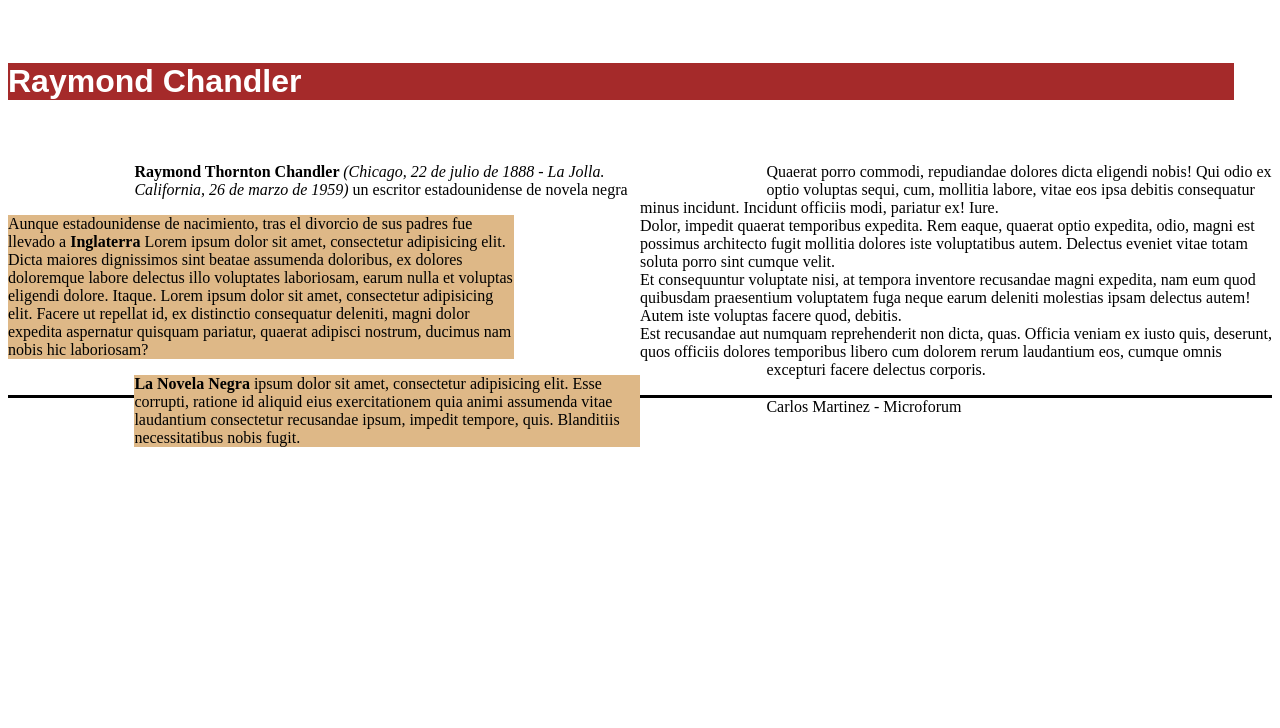
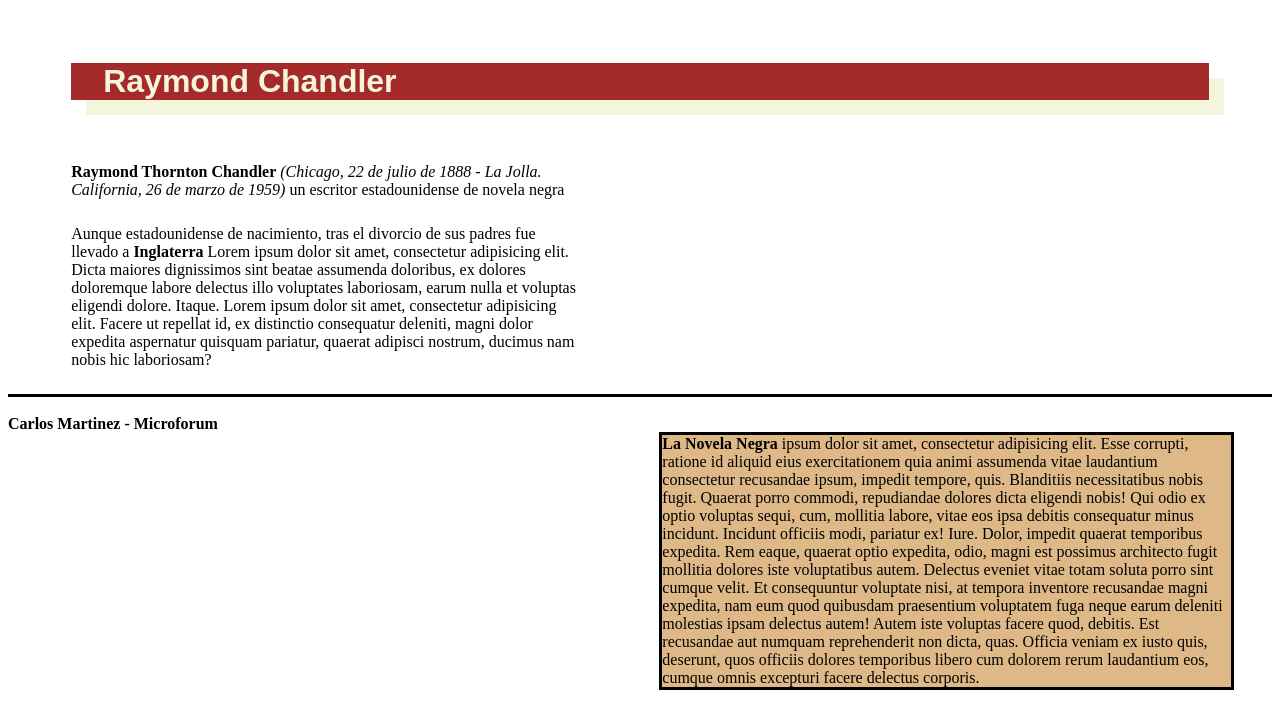
Before and after one commit to Casana/HTML_CSS, a website: page 15_Nota de prensa/15_notaposicion.html in a window 1280 px wide. Drawn offline with Linux system fonts and the light colour scheme.

Commit message:
Casa Madrid

```diff
--- a/15_Nota de prensa/15_notaposicion.html
+++ b/15_Nota de prensa/15_notaposicion.html
@@ -21,14 +21,16 @@
 
             h1     {font-family:fantasy, cursive ;
                     background-color: brown;
-                    color: white;
-                    margin: 5% 3% 5% 0%;}
+                    padding-left: 1em;
+                    color: beige;
+                    margin: 5%;
+                    box-shadow: 15px 15px beige;}
 
-            #add {width:40%; margin:0% 10%; float:left}
+            #add {width:40%; margin:1% 5%;}
 
-            #bio {width:40%; margin-right:10%; float:left; background-color: burlywood}
+            #bio {width:40%; margin:2% 5%;}
 
-            #obra {width:40%; margin:0% 10%; float:left; background-color: burlywood}
+            #obra {width:45%; margin:3%; float:right; background-color: burlywood ; border-style: solid; border width 2px 0px}
 
             footer {border-top:solid}
 
@@ -39,21 +41,23 @@
             <h1> Raymond Chandler </h1>
 
             <article>
-                <p id="add"> <strong> Raymond Thornton Chandler </strong> <cite> (Chicago, 22 de julio de 1888 - La Jolla. California, 26 de marzo de 1959) </cite> un escritor estadounidense de novela negra  </p>
+                <div id="add">
+                    <strong> Raymond Thornton Chandler</strong> <cite> (Chicago, 22 de julio de 1888 - La Jolla. California, 26 de marzo de 1959) </cite> un escritor estadounidense de novela negra  </div>
 
-                  <p id="bio"> Aunque estadounidense de nacimiento, tras el divorcio de sus padres fue llevado a <strong> Inglaterra </strong>
+                  <div id="bio"> Aunque estadounidense de nacimiento, tras el divorcio de sus padres fue llevado a <strong> Inglaterra </strong>
                 Lorem ipsum dolor sit amet, consectetur adipisicing elit. Dicta maiores dignissimos sint beatae assumenda doloribus, ex dolores doloremque labore delectus illo voluptates laboriosam, earum nulla et voluptas eligendi dolore. Itaque.
                 Lorem ipsum dolor sit amet, consectetur adipisicing elit. Facere ut repellat id, ex distinctio consequatur deleniti, magni dolor expedita aspernatur quisquam pariatur, quaerat adipisci nostrum, ducimus nam nobis hic laboriosam?
-                </p>
+                </div>
 
-                <p id="obra"> <strong> La Novela Negra </strong> ipsum dolor sit amet, consectetur adipisicing elit. Esse corrupti, ratione id aliquid eius exercitationem quia animi assumenda vitae laudantium consectetur recusandae ipsum, impedit tempore, quis. Blanditiis necessitatibus nobis fugit.</div>
-                <div>Quaerat porro commodi, repudiandae dolores dicta eligendi nobis! Qui odio ex optio voluptas sequi, cum, mollitia labore, vitae eos ipsa debitis consequatur minus incidunt. Incidunt officiis modi, pariatur ex! Iure.</div>
-                <div>Dolor, impedit quaerat temporibus expedita. Rem eaque, quaerat optio expedita, odio, magni est possimus architecto fugit mollitia dolores iste voluptatibus autem. Delectus eveniet vitae totam soluta porro sint cumque velit.</div>
-                <div>Et consequuntur voluptate nisi, at tempora inventore recusandae magni expedita, nam eum quod quibusdam praesentium voluptatem fuga neque earum deleniti molestias ipsam delectus autem! Autem iste voluptas facere quod, debitis.</div>
-                <div>Est recusandae aut numquam reprehenderit non dicta, quas. Officia veniam ex iusto quis, deserunt, quos officiis dolores temporibus libero cum dolorem rerum laudantium eos, cumque omnis excepturi facere delectus corporis.</p>
+                <div id="obra"> <strong> La Novela Negra </strong> ipsum dolor sit amet, consectetur adipisicing elit. Esse corrupti, ratione id aliquid eius exercitationem quia animi assumenda vitae laudantium consectetur recusandae ipsum, impedit tempore, quis. Blanditiis necessitatibus nobis fugit.
+                Quaerat porro commodi, repudiandae dolores dicta eligendi nobis! Qui odio ex optio voluptas sequi, cum, mollitia labore, vitae eos ipsa debitis consequatur minus incidunt. Incidunt officiis modi, pariatur ex! Iure.
+                Dolor, impedit quaerat temporibus expedita. Rem eaque, quaerat optio expedita, odio, magni est possimus architecto fugit mollitia dolores iste voluptatibus autem. Delectus eveniet vitae totam soluta porro sint cumque velit.
+                Et consequuntur voluptate nisi, at tempora inventore recusandae magni expedita, nam eum quod quibusdam praesentium voluptatem fuga neque earum deleniti molestias ipsam delectus autem! Autem iste voluptas facere quod, debitis.
+                Est recusandae aut numquam reprehenderit non dicta, quas. Officia veniam ex iusto quis, deserunt, quos officiis dolores temporibus libero cum dolorem rerum laudantium eos, cumque omnis excepturi facere delectus corporis.</div>
 
                 <footer>
-                    Carlos Martinez - Microforum
+                    <br>
+                    <b>Carlos Martinez - Microforum </b>
                 </footer>
 
     </body>
```
Also changed, not shown: 16_Tabla/tabla.html (+1 -1 lines).
